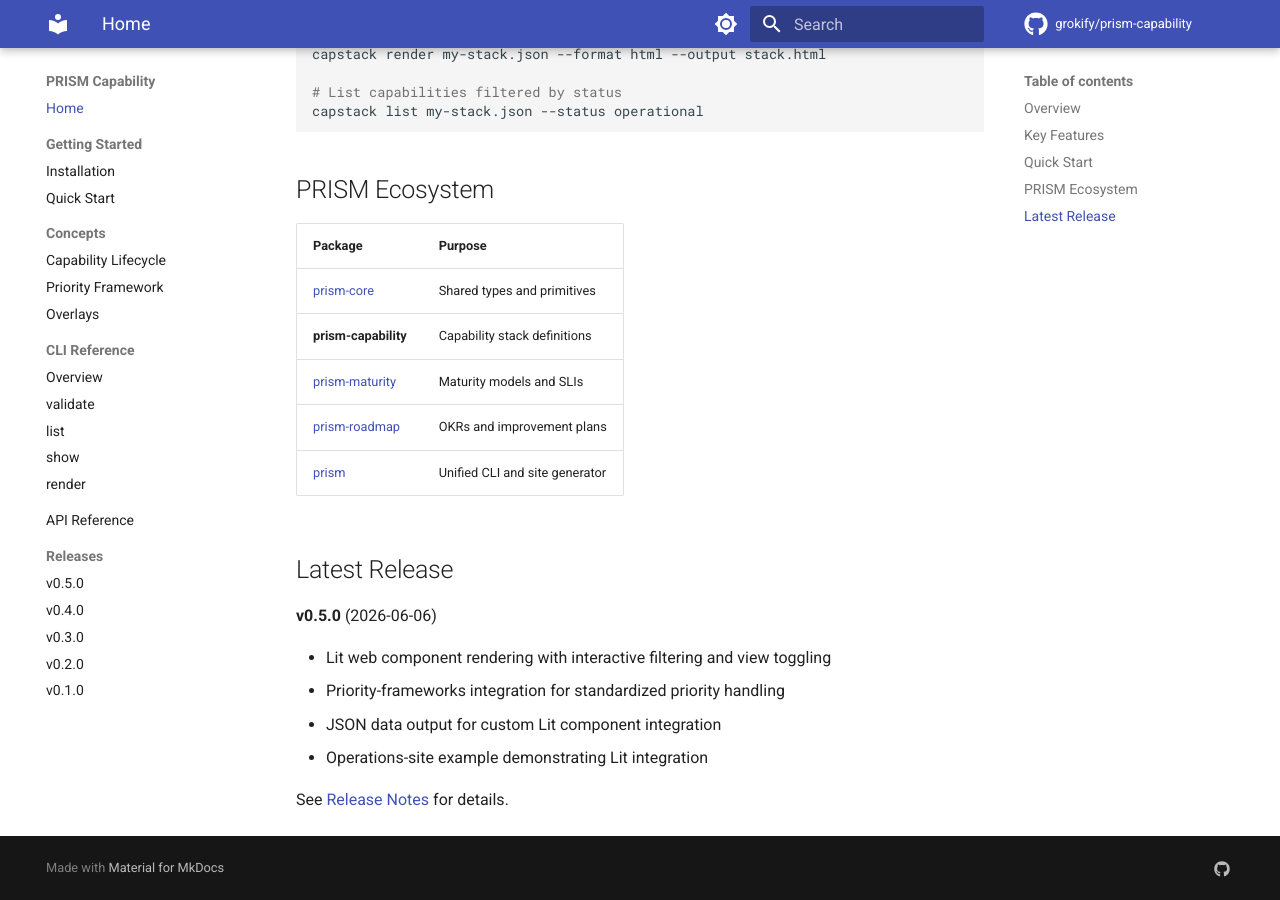
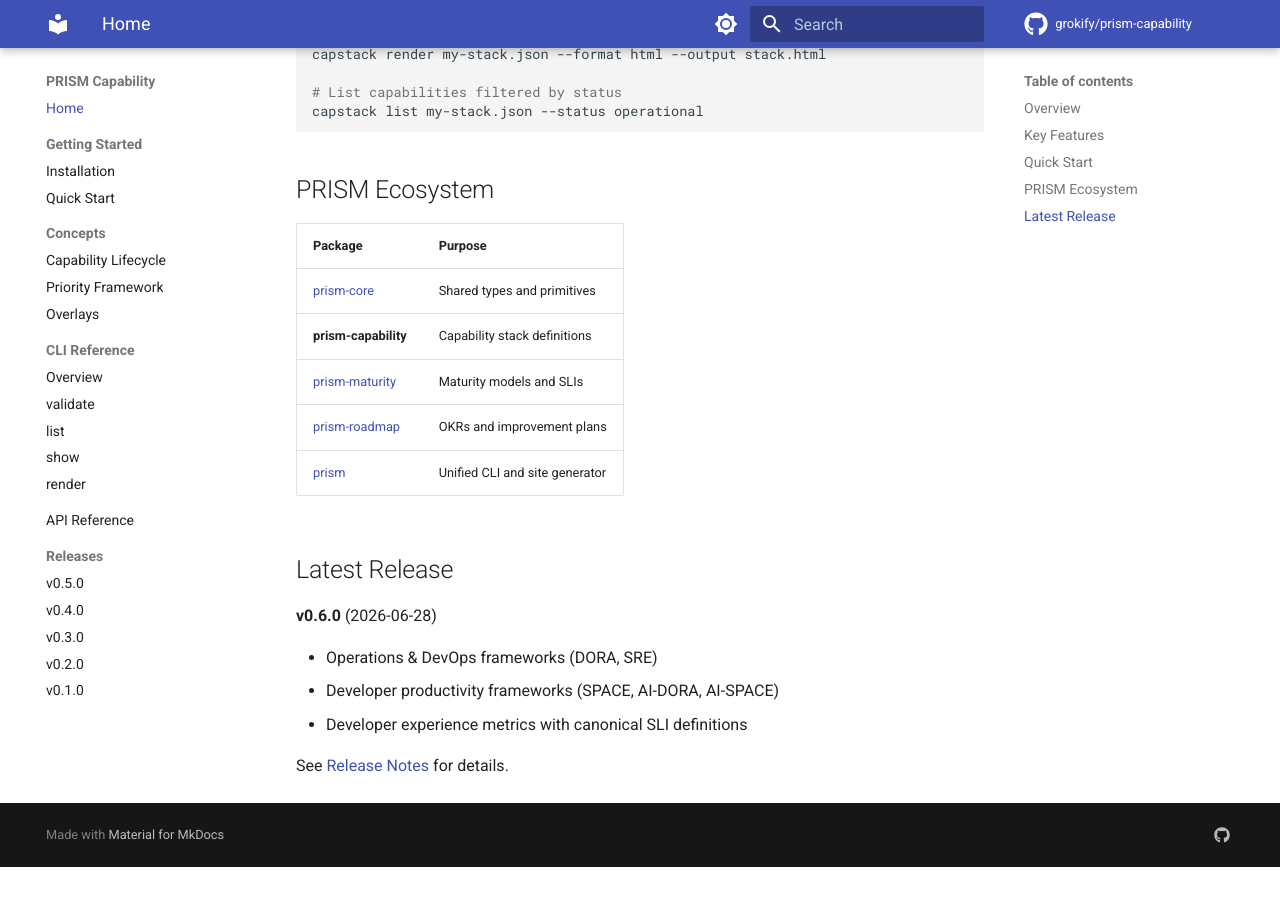
Before and after one commit to grokify/prism-capability, an MkDocs documentation site: the page built from docs/index.md, in a window 1280 px wide and 900 px high, scrolled down 1438 px. Built offline with MkDocs 1.6.1 and Material for MkDocs 9.7.7, drawn with Linux system fonts in a browser that asks for light colours; comment, search, counter and statistics services are not loaded; after the commit the page ends 2305 px from its top, so only the background shows below that.

Commit message:
docs: update index.md for v0.6.0 release
Update latest release section to v0.6.0 with new features summary.

Co-Authored-By: Claude Opus 4.5 <noreply@anthropic.com>

```diff
--- a/docs/index.md
+++ b/docs/index.md
@@ -71,11 +71,10 @@ capstack list my-stack.json --status operational
 
 ## Latest Release
 
-**v0.5.0** (2026-06-06)
+**v0.6.0** (2026-06-28)
 
-- Lit web component rendering with interactive filtering and view toggling
-- Priority-frameworks integration for standardized priority handling
-- JSON data output for custom Lit component integration
-- Operations-site example demonstrating Lit integration
+- Operations & DevOps frameworks (DORA, SRE)
+- Developer productivity frameworks (SPACE, AI-DORA, AI-SPACE)
+- Developer experience metrics with canonical SLI definitions
 
-See [Release Notes](releases/v0.5.0.md) for details.
+See [Release Notes](releases/v0.6.0.md) for details.
```
